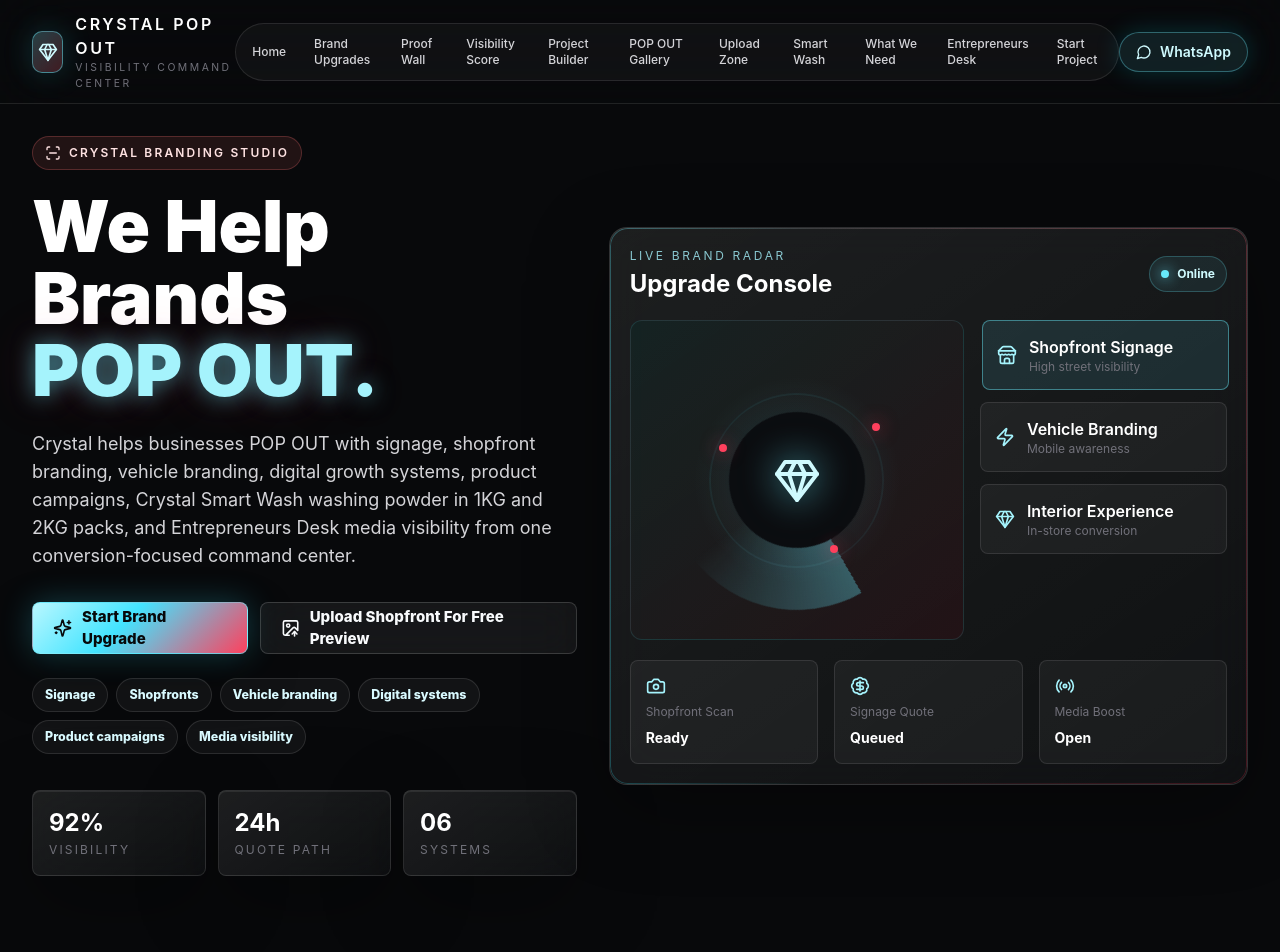
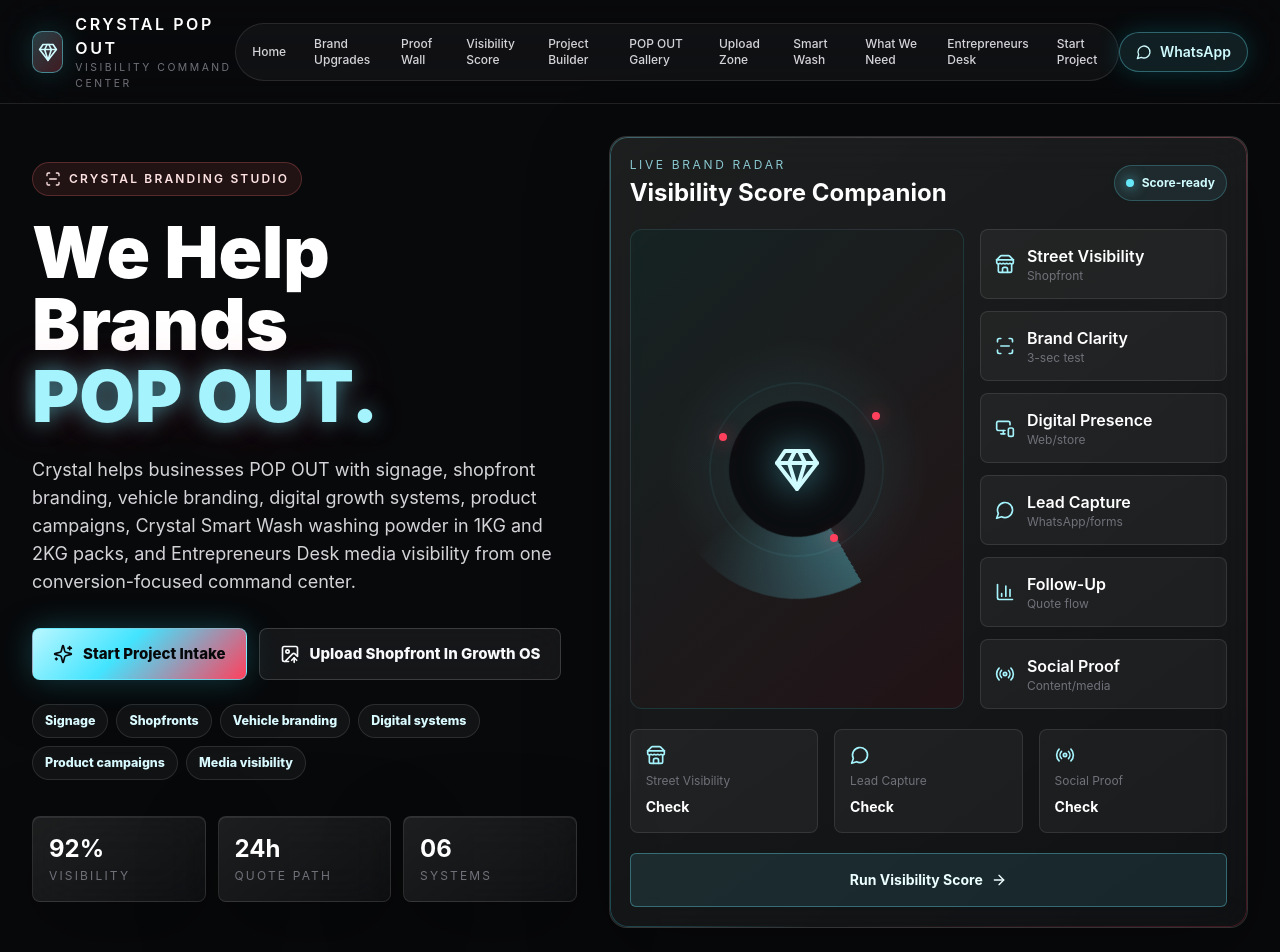
Before and after one commit to MarlonLoner/crystalbrandingstudio, a Next.js app: page / in a window 1280 px wide. Shown: the top 952 px of the page. Built offline with nearby package versions, Linux system fonts and the light colour scheme.

Commit message:
Correct Growth OS routing and Smart Wash contact flow

```diff
--- a/app/page.tsx
+++ b/app/page.tsx
@@ -36,48 +36,48 @@
 } from "lucide-react";
 import { useMemo, useState } from "react";
 
-const whatsappNumber = "263776617821";
-
-const makeWhatsAppLink = (message: string) =>
-  `https://wa.me/${whatsappNumber}?text=${encodeURIComponent(message)}`;
+const GROWTH_OS_GENERAL_INTAKE = "https://crystalgrowthos.vercel.app/intake";
+const GROWTH_OS_SHOPFRONT_INTAKE = "https://crystalgrowthos.vercel.app/intake/shopfront";
+const MAIN_WHATSAPP = "263776617821";
+const SMART_WASH_WHATSAPP = "263772338398";
+
+const makeWhatsAppLink = (phoneNumber: string, message: string) =>
+  `https://wa.me/${phoneNumber}?text=${encodeURIComponent(message)}`;
+
+const makeMainWhatsAppLink = (message: string) => makeWhatsAppLink(MAIN_WHATSAPP, message);
+const makeSmartWashWhatsAppLink = (message: string) =>
+  makeWhatsAppLink(SMART_WASH_WHATSAPP, message);
 
 const serviceLinks = {
-  branding: makeWhatsAppLink(
-    "Hi Crystal Branding Studio, I need signage/branding help for my business. Please guide me on the best POP OUT upgrade."
+  generalIntake: GROWTH_OS_GENERAL_INTAKE,
+  shopfrontIntake: GROWTH_OS_SHOPFRONT_INTAKE,
+  quickContact: makeMainWhatsAppLink(
+    "Hi Crystal Branding Studio, I want to contact the team quickly."
   ),
-  shopfrontPreview: makeWhatsAppLink(
-    "Hi Crystal Branding Studio, I want to upload my shopfront for a free POP OUT preview."
-  ),
-  digitalSystems: makeWhatsAppLink(
-    "Hi Crystal Branding Studio, I want to explore digital systems for my business, including website, WhatsApp, social media, and lead generation support."
-  ),
-  smartWash: makeWhatsAppLink(
+  smartWash: makeSmartWashWhatsAppLink(
     "Hi Crystal Branding Studio, I want Crystal Smart Wash washing powder details."
   ),
-  smartWash1Kg: makeWhatsAppLink(
+  smartWash1Kg: makeSmartWashWhatsAppLink(
     "Hi Crystal Branding Studio, I want to order Crystal Smart Wash washing powder in the 1KG pack."
   ),
-  smartWash2Kg: makeWhatsAppLink(
+  smartWash2Kg: makeSmartWashWhatsAppLink(
     "Hi Crystal Branding Studio, I want to order Crystal Smart Wash washing powder in the 2KG pack."
   ),
-  smartWashReseller: makeWhatsAppLink(
+  smartWashReseller: makeSmartWashWhatsAppLink(
     "Hi Crystal Branding Studio, I want to ask about Crystal Smart Wash reseller pricing."
   ),
-  smartWashBulk: makeWhatsAppLink(
+  smartWashBulk: makeSmartWashWhatsAppLink(
     "Hi Crystal Branding Studio, I want to request a Crystal Smart Wash bulk order quote."
   ),
-  entrepreneursDesk: makeWhatsAppLink(
+  entrepreneursDesk: makeMainWhatsAppLink(
     "Hi Crystal Branding Studio, I want to enter Entrepreneurs Desk for media visibility."
   ),
-  generalQuote: makeWhatsAppLink(
-    "Hi Crystal Branding Studio, I need a general quote for my brand visibility project."
-  ),
 };
 
 const upgradeWhatsappLink = (upgradeName: string) =>
-  makeWhatsAppLink(
-    `Hi Crystal Branding Studio, I need signage/branding help. I am interested in ${upgradeName}. Please guide me on the best POP OUT upgrade.`
-  );
+  upgradeName.toLowerCase().includes("shopfront")
+    ? GROWTH_OS_SHOPFRONT_INTAKE
+    : GROWTH_OS_GENERAL_INTAKE;
 
 const navItems = [
   ["Home", "#home"],
@@ -208,9 +208,7 @@
     solution: "Crystal mapped a bolder fascia, clearer window message, and a stronger front-view POP OUT preview.",
     result: "Before: easy to miss. After: clearer walk-in signal and quote-ready signage direction.",
     metric: "+72% street presence",
-    href: makeWhatsAppLink(
-      "Hi Crystal Branding Studio, I want a shopfront visibility upgrade like the POP OUT Proof Wall example."
-    ),
+    href: GROWTH_OS_SHOPFRONT_INTAKE,
     icon: Store,
   },
   {
@@ -220,9 +218,7 @@
     solution: "Crystal shaped a 3D signage direction with stronger depth, contrast, lighting, and brand authority.",
     result: "Before: flat and forgettable. After: premium entrance presence with stronger recognition.",
     metric: "Premium authority",
-    href: makeWhatsAppLink(
-      "Hi Crystal Branding Studio, I want a 3D signage authority upgrade like the POP OUT Proof Wall example."
-    ),
+    href: GROWTH_OS_SHOPFRONT_INTAKE,
     icon: Gem,
   },
   {
@@ -232,9 +228,7 @@
     solution: "Crystal planned vehicle graphics with clear services, contact points, and road-readable branding.",
     result: "Before: transport only. After: mobile advertising that keeps working during daily routes.",
     metric: "Route-ready ads",
-    href: makeWhatsAppLink(
-      "Hi Crystal Branding Studio, I want a vehicle branding upgrade like the POP OUT Proof Wall example."
-    ),
+    href: GROWTH_OS_GENERAL_INTAKE,
     icon: Zap,
   },
   {
@@ -244,9 +238,7 @@
     solution: "Crystal clarified the offer, designed bold campaign graphics, and prepared print-ready banner assets.",
     result: "Before: scattered promotion. After: focused campaign message for events, roadsides, and retail points.",
     metric: "Campaign-ready",
-    href: makeWhatsAppLink(
-      "Hi Crystal Branding Studio, I want a banner campaign upgrade like the POP OUT Proof Wall example."
-    ),
+    href: GROWTH_OS_GENERAL_INTAKE,
     icon: Megaphone,
   },
   {
@@ -256,9 +248,7 @@
     solution: "Crystal connected a landing page, WhatsApp CTA, lead path, and simple follow-up structure.",
     result: "Before: attention leaked. After: a clearer enquiry system built for quote requests and follow-up.",
     metric: "Lead path live",
-    href: makeWhatsAppLink(
-      "Hi Crystal Branding Studio, I want a digital lead system like the POP OUT Proof Wall example."
-    ),
+    href: GROWTH_OS_GENERAL_INTAKE,
     icon: MonitorSmartphone,
   },
   {
@@ -268,7 +258,7 @@
     solution: "Crystal positioned Crystal Smart Wash as a focused washing powder offer with order, reseller, and bulk CTAs.",
     result: "Before: unclear product inquiry. After: 1KG, 2KG, reseller pricing, and bulk order paths.",
     metric: "1KG / 2KG focus",
-    href: makeWhatsAppLink(
+    href: makeSmartWashWhatsAppLink(
       "Hi Crystal Branding Studio, I want a Crystal Smart Wash reseller push like the POP OUT Proof Wall example."
     ),
     icon: Droplets,
@@ -323,6 +313,7 @@
 ];
 
 const smartWashActions = [
+  { label: "WhatsApp Smart Wash Team", href: serviceLinks.smartWash, icon: MessageCircle },
   { label: "Order 1KG", href: serviceLinks.smartWash1Kg, icon: ShoppingBag },
   { label: "Order 2KG", href: serviceLinks.smartWash2Kg, icon: PackageCheck },
   { label: "Ask About Reseller Pricing", href: serviceLinks.smartWashReseller, icon: BadgeDollarSign },
@@ -469,6 +460,52 @@
   { label: "Somewhat", value: 0.5, copy: "It exists, but needs improvement." },
   { label: "Missing", value: 0, copy: "This is a weak area right now." },
 ];
+
+const visibilityDimensions = [
+  { label: "Street Visibility", value: "Shopfront", icon: Store },
+  { label: "Brand Clarity", value: "3-sec test", icon: ScanLine },
+  { label: "Digital Presence", value: "Web/store", icon: MonitorSmartphone },
+  { label: "Lead Capture", value: "WhatsApp/forms", icon: MessageCircle },
+  { label: "Follow-Up", value: "Quote flow", icon: BarChart3 },
+  { label: "Social Proof", value: "Content/media", icon: Radio },
+];
+
+const assetHeavyProjectTypes = new Set(["Shopfront Signage", "3D Signage"]);
+
+const projectBuilderHref = (
+  projectType: string,
+  selectedGoal: string,
+  selectedTimeline: string,
+  selectedAssets: string
+) => {
+  if (assetHeavyProjectTypes.has(projectType)) {
+    return GROWTH_OS_SHOPFRONT_INTAKE;
+  }
+
+  if (projectType === "Smart Wash Order") {
+    return makeSmartWashWhatsAppLink(
+      `Hi Crystal Smart Wash team, I used the POP OUT Project Builder.
+Project type: ${projectType}
+Goal: ${selectedGoal}
+Timeline: ${selectedTimeline}
+Logo/assets: ${selectedAssets}
+Please guide me on the next Smart Wash step.`
+    );
+  }
+
+  if (projectType === "Entrepreneurs Desk Inquiry") {
+    return makeMainWhatsAppLink(
+      `Hi Crystal Branding Studio, I used the POP OUT Project Builder.
+Project type: ${projectType}
+Goal: ${selectedGoal}
+Timeline: ${selectedTimeline}
+Logo/assets: ${selectedAssets}
+Please guide me on Entrepreneurs Desk.`
+    );
+  }
+
+  return GROWTH_OS_GENERAL_INTAKE;
+};
 
 const deskModules = [
   {
@@ -551,23 +588,27 @@
   const visibilityWeakAreas = visibilityQuestions
     .filter((_, index) => visibilityAnswers[index] >= 0 && visibilityAnswers[index] < 1)
     .map((question) => question.area);
-  const visibilityScoreLink = makeWhatsAppLink(
-    `Hi Crystal Branding Studio, I completed the Brand Visibility Score quiz.
-Score: ${visibilityScore}%
-Label: ${visibilityLabel}
-Weak areas: ${visibilityWeakAreas.length ? visibilityWeakAreas.join(", ") : "No major weak areas selected"}
-Recommended upgrade: ${visibilityRecommendation}
-Please guide me on the next POP OUT upgrade.`
+  const visibilityScoreLink =
+    visibilityComplete &&
+    (visibilityRecommendation.toLowerCase().includes("shopfront") ||
+      visibilityRecommendation.toLowerCase().includes("signage"))
+      ? GROWTH_OS_SHOPFRONT_INTAKE
+      : GROWTH_OS_GENERAL_INTAKE;
+
+  const projectBuilderLink = projectBuilderHref(
+    selectedProjectType.name,
+    selectedGoal,
+    selectedTimeline,
+    selectedAssets
   );
-
-  const projectBuilderLink = makeWhatsAppLink(
-    `Hi Crystal Branding Studio, I used the POP OUT Project Builder.
-Project type: ${selectedProjectType.name}
-Goal: ${selectedGoal}
-Timeline: ${selectedTimeline}
-Logo/assets: ${selectedAssets}
-Please guide me on the next steps and quote.`
-  );
+  const projectBuilderCtaLabel =
+    selectedProjectType.name === "Smart Wash Order"
+      ? "WhatsApp Smart Wash Team"
+      : selectedProjectType.name === "Entrepreneurs Desk Inquiry"
+        ? "Contact Entrepreneurs Desk"
+        : assetHeavyProjectTypes.has(selectedProjectType.name)
+          ? "Start Shopfront Intake"
+          : "Start Project Intake";
 
   const selectProjectType = (projectType: (typeof projectTypes)[number]) => {
     setSelectedProjectType(projectType);
@@ -617,7 +658,7 @@
           </div>
 
           <a
-            href={serviceLinks.generalQuote}
+            href={serviceLinks.quickContact}
             className="inline-flex h-10 items-center gap-2 rounded-full border border-cyan-300/35 bg-cyan-300/10 px-4 text-sm font-semibold text-cyan-100 shadow-[0_0_26px_rgba(0,229,255,0.18)] transition hover:border-cyan-200 hover:bg-cyan-300/18"
             target="_blank"
             rel="noreferrer"
@@ -649,13 +690,13 @@
             </p>
 
             <div className="mt-8 flex flex-col gap-3 sm:flex-row">
-              <a href={serviceLinks.branding} target="_blank" rel="noreferrer" className="btn-primary">
+              <a href={GROWTH_OS_GENERAL_INTAKE} target="_blank" rel="noreferrer" className="btn-primary">
                 <Sparkles className="h-5 w-5" />
-                Start Brand Upgrade
+                Start Project Intake
               </a>
-              <a href="#upload" className="btn-secondary">
+              <a href={GROWTH_OS_SHOPFRONT_INTAKE} target="_blank" rel="noreferrer" className="btn-secondary">
                 <ImageUp className="h-5 w-5" />
-                Upload Shopfront For Free Preview
+                Upload Shopfront In Growth OS
               </a>
             </div>
 
@@ -696,12 +737,12 @@
                     Live Brand Radar
                   </p>
                   <h2 className="mt-1 font-display text-2xl font-bold text-white">
-                    Upgrade Console
+                    Visibility Score Companion
                   </h2>
                 </div>
                 <div className="signal-chip">
                   <span className="h-2 w-2 rounded-full bg-cyan-300 shadow-[0_0_14px_#67e8f9]" />
-                  Online
+                  Score-ready
                 </div>
               </div>
 
@@ -720,35 +761,27 @@
                 </div>
 
                 <div className="space-y-3">
-                  {upgrades.slice(0, 3).map((upgrade) => (
-                    <button
-                      key={upgrade.name}
-                      type="button"
-                      onClick={() => setSelectedUpgrade(upgrade)}
-                      className={cn(
-                        "mini-module",
-                        selectedUpgrade.name === upgrade.name && "mini-module-active"
-                      )}
-                    >
-                      <upgrade.icon className="h-5 w-5" />
+                  {visibilityDimensions.map((dimension) => (
+                    <div key={dimension.label} className="mini-module">
+                      <dimension.icon className="h-5 w-5" />
                       <span className="min-w-0 text-left">
                         <span className="block truncate font-semibold text-white">
-                          {upgrade.name}
+                          {dimension.label}
                         </span>
                         <span className="block truncate text-xs text-zinc-500">
-                          {upgrade.signal}
+                          {dimension.value}
                         </span>
                       </span>
-                    </button>
+                    </div>
                   ))}
                 </div>
               </div>
 
               <div className="mt-5 grid gap-4 md:grid-cols-3">
                 {[
-                  { label: "Shopfront Scan", icon: Camera, value: "Ready" },
-                  { label: "Signage Quote", icon: BadgeDollarSign, value: "Queued" },
-                  { label: "Media Boost", icon: Radio, value: "Open" },
+                  { label: "Street Visibility", icon: Store, value: "Check" },
+                  { label: "Lead Capture", icon: MessageCircle, value: "Check" },
+                  { label: "Social Proof", icon: Radio, value: "Check" },
                 ].map((item) => (
                   <div key={item.label} className="status-module">
                     <item.icon className="h-5 w-5 text-cyan-200" />
@@ -757,6 +790,10 @@
                   </div>
                 ))}
               </div>
+              <a href="#visibility-score" className="mt-5 flex w-full items-center justify-center gap-2 rounded-md border border-cyan-300/35 bg-cyan-300/10 px-5 py-4 text-sm font-bold text-cyan-50 transition hover:bg-cyan-300/18">
+                Run Visibility Score
+                <ArrowRight className="h-4 w-4" />
+              </a>
             </div>
           </div>
         </div>
@@ -973,7 +1010,7 @@
               )}
               aria-disabled={!visibilityComplete}
             >
-              Send My Score On WhatsApp
+              {visibilityComplete ? "Start Recommended Intake" : "Run Visibility Score"}
               <ArrowRight className="h-4 w-4" />
             </a>
           </aside>
@@ -984,7 +1021,7 @@
         <SectionHeader
           eyebrow="POP OUT Project Builder"
           title="Build a focused brief before you ask for a quote."
-          copy="Choose the project lane, goal, timeline, and asset readiness. Crystal turns your answers into a WhatsApp-ready brief."
+          copy="Choose the project lane, goal, timeline, and asset readiness. Crystal routes you to the right Growth OS intake or specialist WhatsApp team."
         />
 
         <div className="mx-auto grid max-w-7xl gap-5 px-4 sm:px-6 lg:grid-cols-[1.05fr_0.95fr] lg:px-8">
@@ -1094,7 +1131,7 @@
               rel="noreferrer"
               className="mt-8 flex w-full items-center justify-center gap-2 rounded-md bg-white px-5 py-4 text-sm font-bold text-zinc-950 transition hover:bg-cyan-100"
             >
-              Send Project Brief On WhatsApp
+              {projectBuilderCtaLabel}
               <ArrowRight className="h-4 w-4" />
             </a>
           </aside>
@@ -1161,7 +1198,9 @@
               )}
             </div>
             <a href={upgradeWhatsappLink(selectedUpgrade.name)} target="_blank" rel="noreferrer" className="mt-8 flex w-full items-center justify-center gap-2 rounded-md bg-white px-5 py-4 text-sm font-bold text-zinc-950 transition hover:bg-cyan-100">
-              Start Brand Upgrade
+              {selectedUpgrade.name.toLowerCase().includes("shopfront")
+                ? "Start Shopfront Intake"
+                : "Start Project Intake"}
               <ArrowRight className="h-4 w-4" />
             </a>
           </div>
@@ -1185,7 +1224,7 @@
                 "Free first-look preview",
                 "Signage direction",
                 "Brand upgrade notes",
-                "WhatsApp quote path",
+                "Growth OS intake path",
               ].map((item) => (
                 <div key={item} className="requirement-pill">
                   <Check className="h-4 w-4" />
@@ -1214,7 +1253,7 @@
                 Free POP OUT preview starts here
               </span>
               <span className="max-w-md text-center text-sm leading-6 text-zinc-400">
-                Upload your shopfront for a free POP OUT preview. JPG, PNG, or WebP stays in your browser until you send the WhatsApp request.
+                Upload your shopfront for a free POP OUT preview. JPG, PNG, WebP, logos, and project assets go straight into the Growth OS intake.
               </span>
               <input
                 type="file"
@@ -1233,12 +1272,12 @@
                 <p className="mt-2 truncate font-semibold text-white">{fileName}</p>
               </div>
               <a
-                href={serviceLinks.shopfrontPreview}
+                href={GROWTH_OS_SHOPFRONT_INTAKE}
                 target="_blank"
                 rel="noreferrer"
                 className="inline-flex items-center justify-center gap-2 rounded-md border border-red-300/35 bg-red-400/12 px-5 py-4 text-sm font-bold text-red-50 transition hover:bg-red-400/20"
               >
-                Upload Shopfront For Free Preview
+                Upload Shopfront In Growth OS
                 <ExternalLink className="h-4 w-4" />
               </a>
             </div>
@@ -1322,7 +1361,7 @@
             <p className="section-copy">
               Pair your physical brand upgrade with conversion-ready web, WhatsApp, content, and map visibility systems.
             </p>
-            <a href={serviceLinks.digitalSystems} target="_blank" rel="noreferrer" className="mt-8 inline-flex items-center gap-2 rounded-md border border-cyan-300/35 bg-cyan-300/10 px-5 py-4 text-sm font-bold text-cyan-50 transition hover:bg-cyan-300/18">
+            <a href={GROWTH_OS_GENERAL_INTAKE} target="_blank" rel="noreferrer" className="mt-8 inline-flex items-center gap-2 rounded-md border border-cyan-300/35 bg-cyan-300/10 px-5 py-4 text-sm font-bold text-cyan-50 transition hover:bg-cyan-300/18">
               Explore Digital Systems
               <ArrowRight className="h-4 w-4" />
             </a>
@@ -1455,7 +1494,7 @@
               <h3 className="mt-6 font-display text-2xl font-bold text-white">{module.title}</h3>
               <p className="mt-4 text-sm leading-6 text-zinc-400">{module.copy}</p>
               <a href={serviceLinks.entrepreneursDesk} target="_blank" rel="noreferrer" className="mt-8 inline-flex items-center gap-2 text-sm font-bold text-cyan-100">
-                Enter Entrepreneurs Desk
+                Contact Entrepreneurs Desk
                 <ArrowRight className="h-4 w-4" />
               </a>
             </article>
@@ -1477,13 +1516,13 @@
             </p>
           </div>
           <div className="mt-8 flex flex-col gap-3 sm:flex-row lg:mt-0">
-            <a href="#project-builder" className="btn-primary">
+            <a href={GROWTH_OS_GENERAL_INTAKE} target="_blank" rel="noreferrer" className="btn-primary">
               <MessageCircle className="h-5 w-5" />
-              Build Project Brief
+              Start Project Intake
             </a>
-            <a href={serviceLinks.generalQuote} target="_blank" rel="noreferrer" className="btn-secondary">
+            <a href="#visibility-score" className="btn-secondary">
               <CloudUpload className="h-5 w-5" />
-              Request General Quote
+              Run Visibility Score
             </a>
           </div>
         </div>
```
